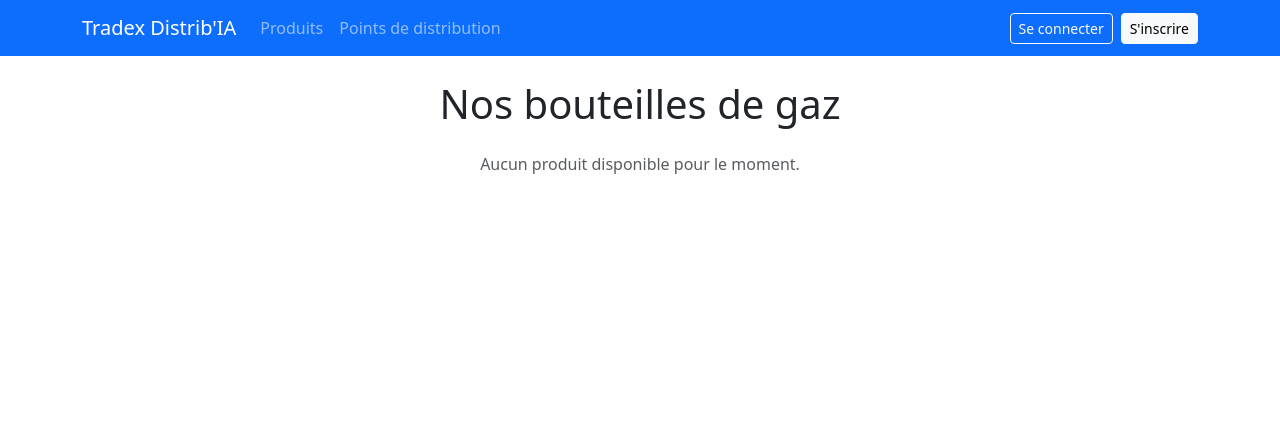
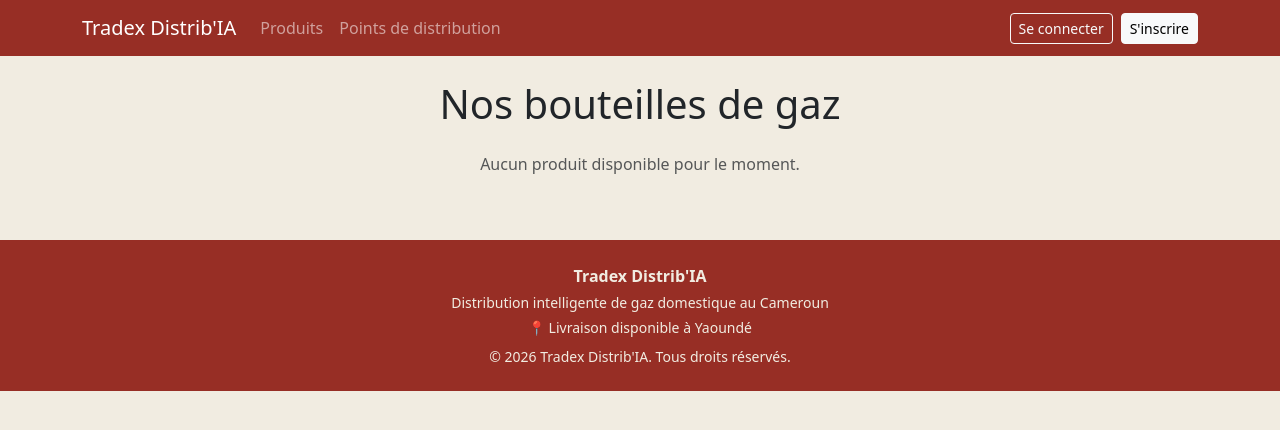
Before and after one commit to justinedaniellemballa839-beep/tradex-gaz-webapp, a Django app: page /catalogue/produits/ in a window 1280 px wide. Shown: the top 430 px of the page. Run offline with Django 5.2, Linux system fonts and the light colour scheme; data that the repository does not hold is empty.

Commit message:
Design aux couleurs Tradex (rouge RAL 3013, blanc RAL 9010), footer, animations produits, perimetre Yaounde

```diff
--- a/catalogue/templates/catalogue/produits.html
+++ b/catalogue/templates/catalogue/produits.html
@@ -2,16 +2,46 @@
 {% load static %}
 
 {% block title %}Nos produits - Tradex Distrib'IA{% endblock %}
+
+{% block extra_css %}
+<style>
+    @keyframes flotter {
+        0%, 100% { transform: translateY(0); }
+        50% { transform: translateY(-10px); }
+    }
+    @keyframes apparaitre {
+        from { opacity: 0; transform: translateY(20px); }
+        to { opacity: 1; transform: translateY(0); }
+    }
+    .carte-produit {
+        opacity: 0;
+        animation: apparaitre 0.6s ease forwards;
+    }
+    .carte-produit:nth-child(1) { animation-delay: 0.05s; }
+    .carte-produit:nth-child(2) { animation-delay: 0.15s; }
+    .carte-produit:nth-child(3) { animation-delay: 0.25s; }
+    .carte-produit:nth-child(4) { animation-delay: 0.35s; }
+    .produit-image {
+        animation: flotter 3s ease-in-out infinite;
+        transition: transform 0.3s ease;
+    }
+    .carte-produit:hover .produit-image {
+        transform: scale(1.1);
+    }
+</style>
+{% endblock %}
 
 {% block content %}
 <h1 class="mb-4 text-center">Nos bouteilles de gaz</h1>
 
 <div class="row g-4">
     {% for produit in produits %}
-    <div class="col-md-4">
+    <div class="col-md-4 carte-produit">
         <div class="card h-100 shadow-sm">
             {% if produit.image %}
-                <img src="{{ produit.image.url }}" class="card-img-top" alt="{{ produit.nom }}">
+                <div class="text-center pt-3">
+                    <img src="{{ produit.image.url }}" class="produit-image" style="max-height: 180px;" alt="{{ produit.nom }}">
+                </div>
             {% endif %}
             <div class="card-body text-center">
                 <h5 class="card-title">{{ produit.nom }}</h5>
--- a/templates/base.html
+++ b/templates/base.html
@@ -8,6 +8,36 @@
     <link href="https://cdn.jsdelivr.net/npm/bootstrap@5.3.3/dist/css/bootstrap.min.css" rel="stylesheet">
     <link rel="stylesheet" href="https://unpkg.com/leaflet@1.9.4/dist/leaflet.css">
     <script src="https://unpkg.com/leaflet@1.9.4/dist/leaflet.js"></script>
+    <style>
+        :root {
+            --tradex-rouge: #972E25;   /* RAL 3013 */
+            --tradex-rouge-fonce: #6E2124;
+            --tradex-blanc: #F1ECE1;  /* RAL 9010 */
+        }
+        body {
+            background-color: var(--tradex-blanc);
+        }
+        .navbar.bg-primary {
+            background-color: var(--tradex-rouge) !important;
+        }
+        .btn-primary {
+            background-color: var(--tradex-rouge) !important;
+            border-color: var(--tradex-rouge) !important;
+        }
+        .btn-primary:hover {
+            background-color: var(--tradex-rouge-fonce) !important;
+            border-color: var(--tradex-rouge-fonce) !important;
+        }
+        .btn-outline-light:hover {
+            color: var(--tradex-rouge) !important;
+        }
+        .text-primary {
+            color: var(--tradex-rouge) !important;
+        }
+        .card {
+            background-color: #ffffff;
+        }
+    </style>
     {% block extra_css %}{% endblock %}
 </head>
 <body>
@@ -94,6 +124,14 @@
         {% block content %}
         {% endblock %}
     </main>
+        <footer class="mt-5 py-4" style="background-color: var(--tradex-rouge); color: var(--tradex-blanc);">
+        <div class="container text-center">
+            <p class="mb-1 fw-bold">Tradex Distrib'IA</p>
+            <p class="mb-1 small">Distribution intelligente de gaz domestique au Cameroun</p>
+                        <p class="mb-0 small">📍 Livraison disponible à Yaoundé</p>
+            <p class="mb-0 small mt-2">&copy; {% now "Y" %} Tradex Distrib'IA. Tous droits réservés.</p>
+        </div>
+    </footer>
     <script src="https://cdn.jsdelivr.net/npm/bootstrap@5.3.3/dist/js/bootstrap.bundle.min.js"></script>
 </body>
 </html>
```
Also changed, not shown: core/templates/core/accueil.html (+4 -4 lines).
